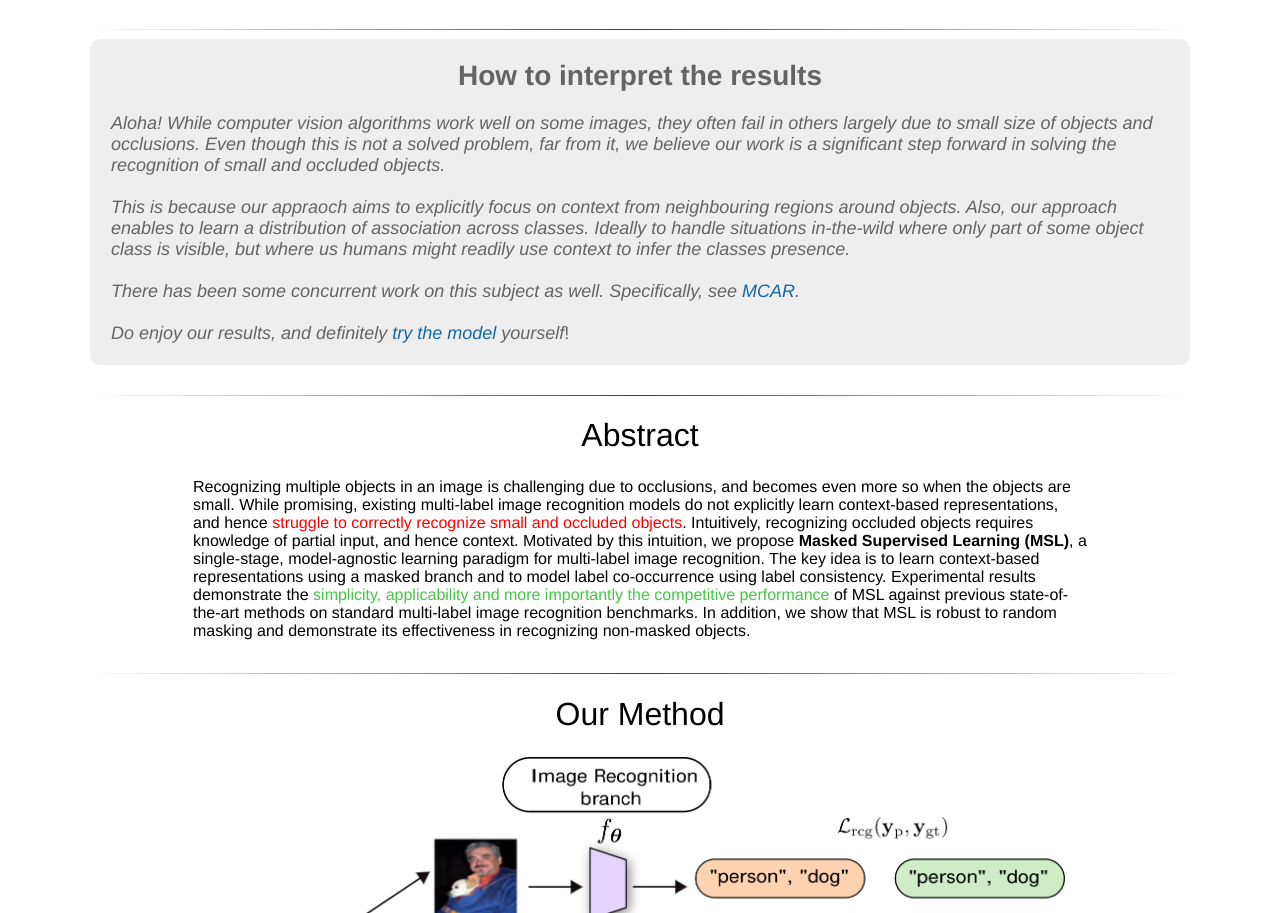
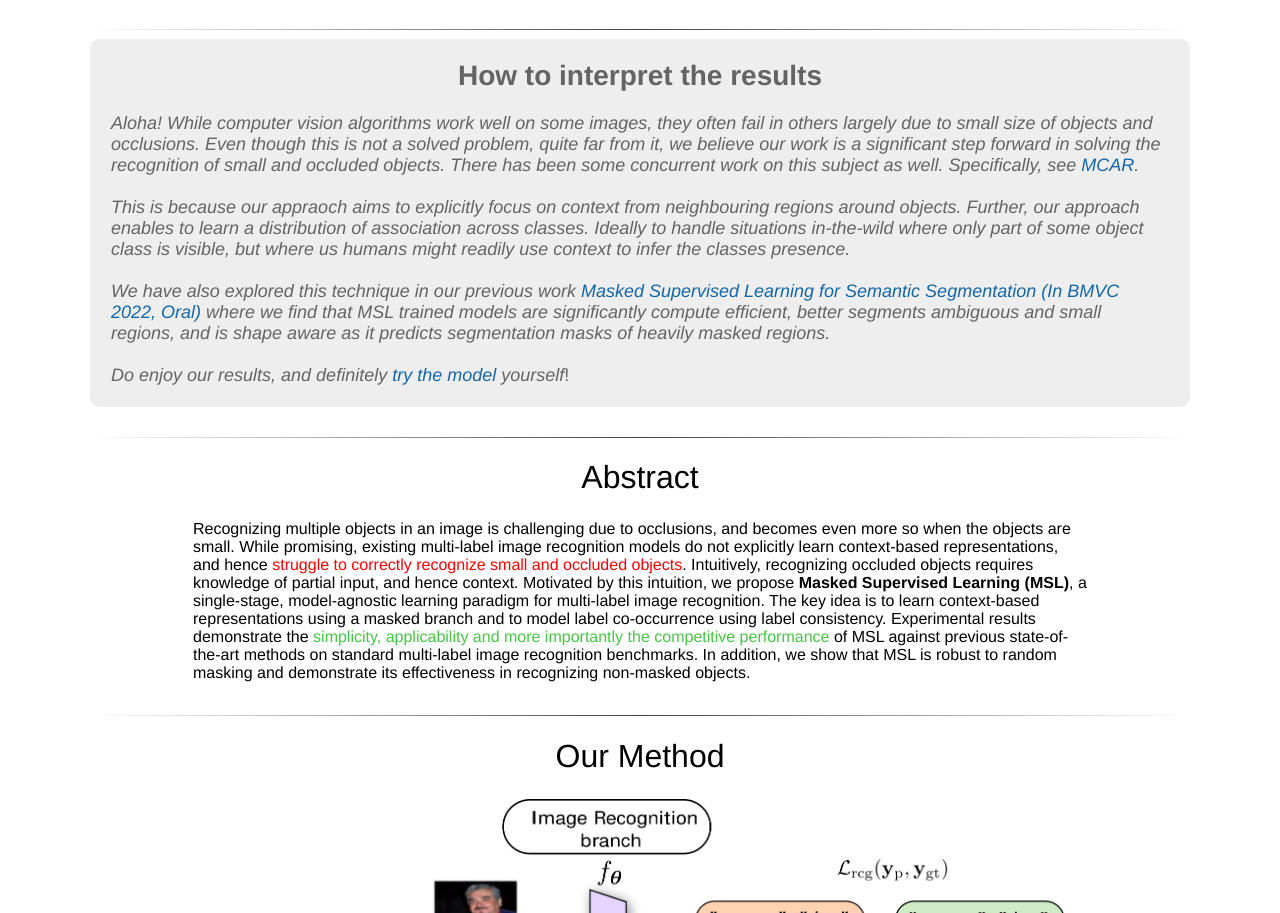
Before and after one commit to hasibzunair/msl-recognition, a plain HTML site: page index.html in a window 1280 px wide. Shown: the part 1064-1977 px from the top of the page. Drawn offline with Linux system fonts and the light colour scheme; a script that the page names is missing.

Commit message:
add previous work link and details of our approach

```diff
--- a/index.html
+++ b/index.html
@@ -292,24 +292,28 @@
 
 				<i>
 					Aloha! While computer vision algorithms work well on some images, they often fail in others largely due to
-					small size of objects and occlusions. Even though this is not a solved problem, far from it,
+					small size of objects and occlusions. Even though this is not a solved problem, quite far from it,
 					we believe our work is a significant step forward in solving
-					the recognition of small and occluded objects.
+					the recognition of small and occluded objects. There has been some concurrent work on this subject as well.
+					Specifically, see  <a href="https://arxiv.org/abs/2007.01755">MCAR</a>.
 				</i>
 
 				<br><br>
 
 				<i>
-					This is because our appraoch aims to explicitly focus on context from neighbouring regions around objects. Also, our
-					approach enables to learn a distribution of association across classes. Ideally to handle situations in-the-wild where
+					This is because our appraoch aims to explicitly focus on context from neighbouring regions around objects. Further,
+					our approach enables to learn a distribution of association across classes. Ideally to handle situations in-the-wild where
 					only part of some object class is visible, but where us humans might readily use context to infer the classes presence.
 				</i>
 
 				<br><br>
 
 				<i>
-					There has been some concurrent work on this subject as well.
-					Specifically, see  <a href="https://arxiv.org/abs/2007.01755">MCAR</a>.</i>
+					We have also explored this technique in our previous
+					work <a href="https://arxiv.org/abs/2210.00923">Masked Supervised Learning for Semantic Segmentation (In BMVC 2022, Oral)</a> where we find that MSL trained
+					models are significantly compute efficient, better segments ambiguous and small regions, and is shape aware as it predicts segmentation
+					masks of heavily masked regions.
+				</i>
 
 				<br><br>
 
```
